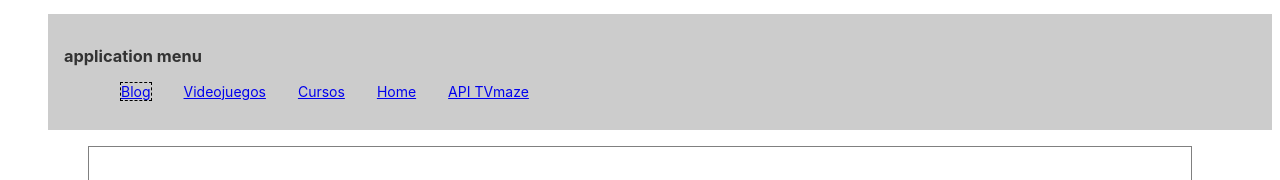
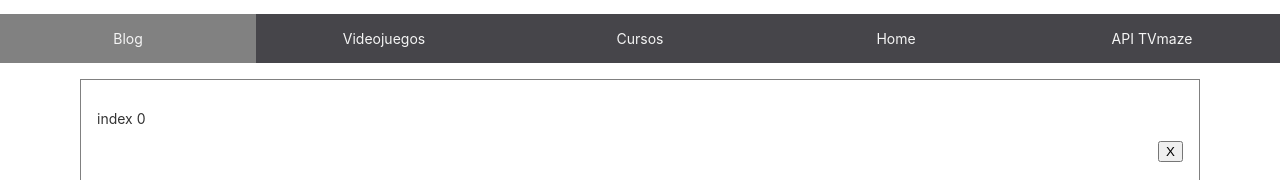
Before and after one commit to AgustinStringa/my-angular-project, an Angular app: page /blog in a window 1280 px wide. Shown: the top 180 px of the page. Built offline with nearby package versions, Linux system fonts and the light colour scheme.

Commit message:
comenzando con los estilos

```diff
--- a/src/app/cursos/cursos.component.html
+++ b/src/app/cursos/cursos.component.html
@@ -1,4 +1,4 @@
-<menu></menu>
+<menu style="padding: 0"></menu>
 
 <div *ngIf="login; then login_true; else login_false" class="datos"></div>
 
--- a/src/app/entradas/entradas.component.html
+++ b/src/app/entradas/entradas.component.html
@@ -1,5 +1,4 @@
-<menu></menu>
-
+<menu style="padding: 0"></menu>
 <section>
   <div class="wrap-entradas" *ngFor="let element of entradas; let ind = index">
     <div
--- a/src/app/home/home.component.html
+++ b/src/app/home/home.component.html
@@ -14,7 +14,7 @@
   <br />
   <a href="/home#">home#</a>
   <br />
-  <menu></menu>
+  <menu style="padding: 0"></menu>
 </section>
 
 <section class="pipes">
--- a/src/app/menu/menu.component.css
+++ b/src/app/menu/menu.component.css
@@ -1,11 +1,15 @@
+*{
+  margin: 0;
+  padding: 0;
+}
 
 :root{
-  --background_color: {{background_color}}
+  /*--background_color: {{background_color}}*/
   --a_color: {{a_color}}
 }
 
-.menu {
-  padding: 1rem;
+*,*::after,*::before {
+  box-sizing: border-box;
 }
 
 
@@ -13,14 +17,32 @@
   display: flex;
   flex-wrap: wrap;
   flex-direction: row;
+  justify-content: center;
+  margin: 0;
+  padding: 0;
 }
 .menu ul li {
   display: block;
-  margin: 0 1rem;
+  flex-basis: 20%;
+  text-align: center;
+  flex-grow: 1;
+  padding: 1rem;
+  color: whitesmoke;
+  background-color: #46454a;
+  cursor: pointer;
+}
 
+.menu ul li:hover{
+  background-color: rgb(22, 22, 22)!important;
+}
+
+.menu ul li a{
+  text-decoration: none;
+  color: wheat;
+  text-transform: uppercase;
 }
 
 /*enlace activo en el menu*/
 .activeAnchor{
-  border: 1px dashed black;
+  background-color: rgb(129, 129, 129)!important;
 }
--- a/src/app/menu/menu.component.html
+++ b/src/app/menu/menu.component.html
@@ -1,35 +1,13 @@
 <section class="menu">
-  <h3>{{ title }}</h3>
   <nav>
     <ul>
-      <li>
-        <a class="button" routerLink="/blog" routerLinkActive="activeAnchor"
-          >Blog</a
-        >
+      <li routerLink="/blog" routerLinkActive="activeAnchor">Blog</li>
+      <li routerLink="/videojuegos" routerLinkActive="activeAnchor">
+        Videojuegos
       </li>
-      <li>
-        <a
-          class="button"
-          routerLink="/videojuegos"
-          routerLinkActive="activeAnchor"
-          >Videojuegos</a
-        >
-      </li>
-      <li>
-        <a class="button" routerLink="/cursos" routerLinkActive="activeAnchor"
-          >Cursos</a
-        >
-      </li>
-      <li>
-        <a class="button" routerLink="/home" routerLinkActive="activeAnchor"
-          >Home</a
-        >
-      </li>
-      <li>
-        <a class="button" routerLink="/shows" routerLinkActive="activeAnchor"
-          >API TVmaze</a
-        >
-      </li>
+      <li routerLink="/cursos" routerLinkActive="activeAnchor">Cursos</li>
+      <li routerLinkActive="activeAnchor" routerLink="/home">Home</li>
+      <li routerLink="/shows" routerLinkActive="activeAnchor">API TVmaze</li>
     </ul>
   </nav>
 </section>
--- a/src/app/menu/menu.component.ts
+++ b/src/app/menu/menu.component.ts
@@ -9,19 +9,19 @@ import {config_menu} from '../models/config_menu';
 export class MenuComponent implements OnInit {
   public title:string;
   public enlaces:Array<string>;
-  public background_color:string;
+  //public background_color:string;
   public a_color:string;
 
   constructor() {
     this.title = config_menu.title;
     this.enlaces = config_menu.enlaces;
-    this.background_color = config_menu.background_color;
+    //this.background_color = config_menu.background_color;
     this.a_color = config_menu.a_color;
   }
 
   ngOnInit(): void {
     let menu = <HTMLElement>document.querySelector('.menu');
-    menu.style.backgroundColor = this.background_color;
+
 
   }
 
--- a/src/app/models/config_menu.ts
+++ b/src/app/models/config_menu.ts
@@ -1,6 +1,6 @@
 export var config_menu = {
     'title': 'application menu',
     'enlaces': ['inicio', 'sobre mí', 'contacto', 'github'],
-    'background_color': '#cccccc',
+    'background_color': '#46454a',
     'a_color': '#eeeeee'
 }
--- a/src/app/shows/shows.component.html
+++ b/src/app/shows/shows.component.html
@@ -1,3 +1,4 @@
+<menu style="padding: 0"></menu>
 <button *ngIf="!shows" (click)="cargarShows()">Cargar shows</button>
 
 <div *ngIf="shows" class="wrap-shows">
--- a/src/app/videojuego/videojuego.component.html
+++ b/src/app/videojuego/videojuego.component.html
@@ -1,4 +1,4 @@
-<menu></menu>
+<menu style="padding: 0"></menu>
 <div class="videojuego" *ngIf="visible">
   <h2>Este es el primer componente</h2>
   <span>Puntaje: {{ puntaje }}</span>
--- a/src/index.html
+++ b/src/index.html
@@ -8,7 +8,7 @@
     <meta name="viewport" content="width=device-width, initial-scale=1" />
     <link rel="icon" type="image/x-icon" href="favicon.ico" />
   </head>
-  <body>
+  <body style="margin: 0">
     <app-root></app-root>
   </body>
 </html>
```
